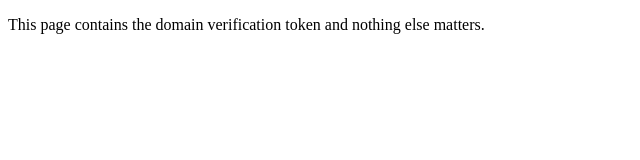
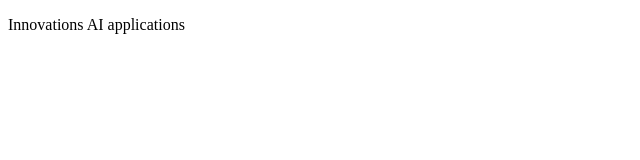
Before and after one commit to cheredon/cheredon, a plain HTML site: page index.html in a window 1280 px wide. Shown: the whole page, without its empty margins (0-640 px from the left). Drawn offline with Linux system fonts and the light colour scheme.

Commit message:
Update index.html

```diff
--- a/index.html
+++ b/index.html
@@ -6,6 +6,6 @@
 </head>
 
 <body>
-    <p>This page contains the domain verification token and nothing else matters.</p>
+    <p>Innovations AI applications</p>
   </body>
 </html>
```
